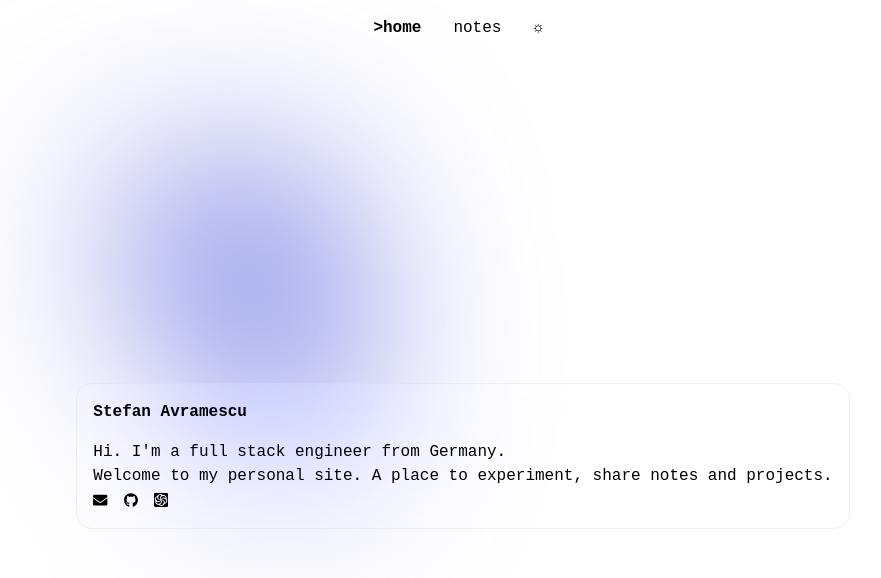
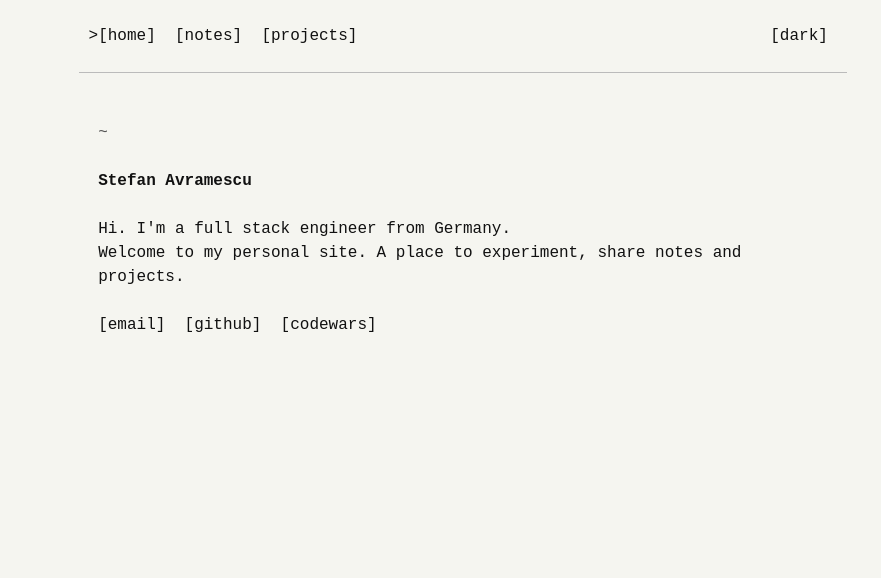
Before and after one commit to StefanAvra/avra-dev, a SvelteKit app: page / in a window 1280 px wide. Shown: the top 578 px of the page, without its empty margins (177-1058 px from the left). Built offline with nearby package versions, Linux system fonts and the light colour scheme.

Commit message:
wip: diff-aware scramble effect and site overhaul

```diff
--- a/src/app.css
+++ b/src/app.css
@@ -5,134 +5,78 @@
 
 :root {
   font-family: 'Geist Mono Variable', monospace;
-  --bg-color: light-dark(white, black);
-  --card-color: light-dark(rgba(255, 255, 255, 0.15), rgba(17, 25, 40, 0.35));
-  --border-color: light-dark(
-    rgba(209, 213, 219, 0.3),
-    rgba(255, 255, 255, 0.15)
-  );
-  --font-color: light-dark(black, white);
-  --card-transform: rotate3d(1, 1, 0, 0deg);
   color-scheme: light dark;
+
+  --bg:        light-dark(#f5f5f0, #0d0d0d);
+  --bg-subtle: light-dark(#e8e8e3, #141414);
+  --fg:        light-dark(#111111, #e8e8e8);
+  --fg-muted:  light-dark(#555555, #666666);
+  --accent:    light-dark(#1a7a3a, #33cc66);
+  --border:    light-dark(#bbbbbb, #333333);
 }
 
 body {
   margin: 0;
-  background-color: var(--bg-color);
-  color: var(--font-color);
-  position: relative;
+  background-color: var(--bg);
+  color: var(--fg);
 }
 
 main {
-  height: 100vh;
-  height: 100svh;
-  display: flex;
-  justify-content: center;
-  align-items: center;
+  max-width: 80ch;
+  margin: 0 auto;
+  padding: 2lh 2ch;
 }
 
 a {
-  color: var(--font-color);
-}
-
-em {
-  font-style: italic;
-}
-
-.blob {
-  transform-origin: 20% 40%;
-  scale: 40%;
-}
-
-.not-safari .blob {
-  /* safari glitches during animation */
-  animation: move 100s infinite alternate;
-}
-
-.blob-1 {
-  color: light-dark(white, black);
-}
-
-.blob-2 {
-  color: light-dark(#2e39d3, #00087c);
-}
-
-.blob-3 {
-  color: light-dark(white, black);
-}
-
-.blob-4 {
-  color: light-dark(white, black);
-}
-
-.blob-5 {
-  color: light-dark(#2e39d3, #00087c);
-}
-
-.blob-6 {
-  color: light-dark(hsl(181, 100%, 41%), hsl(165, 100%, 50%));
-}
-
-.not-safari .blob-6 {
-  animation: rotate-hue 120s infinite forwards, move 100s infinite alternate;
-}
-
-.card {
-  margin: 4px;
-  border: 1px solid var(--border-color);
-  backdrop-filter: blur(16px) saturate(180%);
-  -webkit-backdrop-filter: blur(16px) saturate(180%);
-  background-color: var(--card-color);
-  border-radius: 1em;
-  padding: 1em;
-  transform: var(--card-transform);
-  mix-blend-mode: normal;
+  color: var(--fg);
 }
 
 h1 {
   font-weight: 800;
-  margin: 0 0 1em 0;
+  margin: 0 0 1lh 0;
+}
+
+p {
+  margin: 0 0 1lh 0;
 }
 
 button {
   cursor: pointer;
 }
 
+.fg-muted {
+  color: var(--fg-muted);
+}
+
 .links {
   list-style-type: none;
   display: flex;
+  gap: 2ch;
+  padding: 0;
+  margin: 0;
 }
+
 .links a {
   text-decoration: none;
-}
-.links > *:not(:first-child) {
-  margin: 0 0 0 1rem;
-}
-
-.links svg,
-.links img {
-  display: inline-block;
-  height: 0.9em;
-  color: var(--font-color);
 }
 
 .tooltip {
   position: relative;
 }
+
 .tooltip-text {
   line-height: 1.5;
   box-sizing: border-box;
-  border: 0 solid #e2e8f0;
-  background-color: var(--card-color);
-  border-radius: 0.25rem;
+  background-color: var(--bg-subtle);
+  border: 1px solid var(--border);
   font-size: 1rem;
   text-align: center;
-  padding: 2px 6px;
+  padding: 0 1ch;
   z-index: 100;
   visibility: hidden;
   position: absolute;
-  top: 2em;
-  left: -50%;
+  top: 1lh;
+  left: 0;
   width: max-content;
 }
 
@@ -141,15 +85,13 @@ button {
   visibility: visible;
 }
 
-.text-smaller {
-  font-size: smaller;
+em {
+  font-style: italic;
 }
 
 code:not(pre > code) {
-  /* background: light-dark(rgba(0, 180, 99, 0.205), rgba(0, 255, 119, 0.315)); */
   color: light-dark(#555, #bbb);
-  font-weight:400;
-  /* border-radius: 2px; */
+  font-weight: 400;
 }
 
 p:has(.caution):hover .caution,
@@ -166,28 +108,6 @@ p:has(.caution):focus .caution {
   animation: caution 1s linear infinite forwards;
 }
 
-@media (prefers-color-scheme: dark) {
-  :root:not([data-theme="light"]) .invert-on-dark {
-    filter: invert(100%);
-  }
-  :root:not([data-theme="light"]) .blob {
-    mix-blend-mode: plus-lighter;
-  }
-  :root:not([data-theme="light"]) .card {
-    mix-blend-mode: hard-light;
-  }
-}
-
-:root[data-theme="dark"] .invert-on-dark {
-  filter: invert(100%);
-}
-:root[data-theme="dark"] .blob {
-  mix-blend-mode: plus-lighter;
-}
-:root[data-theme="dark"] .card {
-  mix-blend-mode: hard-light;
-}
-
 @keyframes caution {
   0% {
     background-position-x: 0;
@@ -197,37 +117,3 @@ p:has(.caution):focus .caution {
     background-position-x: 58px;
   }
 }
-
-@keyframes move {
-  0% {
-    rotate: 0deg;
-    scale: 0%;
-  }
-
-  2% {
-    scale: 20%;
-  }
-
-  100% {
-    rotate: 100deg;
-    scale: 50%;
-  }
-}
-
-@keyframes rotate-hue {
-  0% {
-    color: light-dark(hsl(0, 0%, 100%), hsl(0, 0%, 0%));
-  }
-
-  33% {
-    color: light-dark(hsl(277, 100%, 41%), hsl(283, 100%, 50%));
-  }
-
-  66% {
-    color: light-dark(hsl(181, 100%, 41%), hsl(165, 100%, 50%));
-  }
-
-  100% {
-    color: light-dark(hsl(0, 0%, 100%), hsl(0, 0%, 0%));
-  }
-}
--- a/src/lib/components/BlobBackground.svelte
+++ /dev/null
@@ -1,25 +0,0 @@
-<script lang="ts">
-	const circles = $derived(
-		Array.from({length: 6}, () => ({
-			cx: Math.floor(Math.random() *  900),
-			cy: Math.floor(Math.random() *  600)
-		}),
-		)
-	)
-</script>
-
-<div class="absolute inset-0 blur-[100px] transform-gpu pointer-events-none">
-	<svg viewBox="0 0 900 600" width="900" height="600" class="w-full h-full absolute">
-		<g>
-			{#each circles as { cx, cy }, i (i)}
-				<circle
-					class="blob blob-{i + 1}"
-					{cx}
-					{cy}
-					fill="currentColor"
-					r="357"
-				></circle>
-			{/each}
-		</g>
-	</svg>
-</div>
--- a/src/lib/components/Card.svelte
+++ /dev/null
@@ -1,10 +0,0 @@
-<script lang="ts">
-	let { children } = $props();
-</script>
-
-<div class="card">
-	{@render children()}
-</div>
-
-<style>
-</style>
--- a/src/lib/components/EmailTooltip.svelte
+++ b/src/lib/components/EmailTooltip.svelte
@@ -1,17 +1,4 @@
 <div class="tooltip" tabindex="0" aria-label="email me at hi@[this domain]" role="button">
-	<svg
-		aria-hidden="true"
-		focusable="false"
-		data-prefix="fas"
-		data-icon="envelope"
-		role="img"
-		xmlns="http://www.w3.org/2000/svg"
-		viewBox="0 0 512 512"
-	>
-		<path
-			fill="currentColor"
-			d="M502.3 190.8c3.9-3.1 9.7-.2 9.7 4.7V400c0 26.5-21.5 48-48 48H48c-26.5 0-48-21.5-48-48V195.6c0-5 5.7-7.8 9.7-4.7 22.4 17.4 52.1 39.5 154.1 113.6 21.1 15.4 56.7 47.8 92.2 47.6 35.7.3 72-32.8 92.3-47.6 102-74.1 131.6-96.3 154-113.7zM256 320c23.2.4 56.6-29.2 73.4-41.4 132.7-96.3 142.8-104.7 173.4-128.7 5.8-4.5 9.2-11.5 9.2-18.9v-19c0-26.5-21.5-48-48-48H48C21.5 64 0 85.5 0 112v19c0 7.4 3.4 14.3 9.2 18.9 30.6 23.9 40.7 32.4 173.4 128.7 16.8 12.2 50.2 41.8 73.4 41.4z"
-		></path>
-	</svg>
-	<div class="tooltip-text">email me at hi@[this domain]</div>
+	<span>[email]</span>
+	<div class="tooltip-text">hi@[this domain]</div>
 </div>
--- a/src/routes/+layout.svelte
+++ b/src/routes/+layout.svelte
@@ -2,7 +2,6 @@
 	import { onNavigate } from '$app/navigation';
 	import { resolve } from '$app/paths';
 	import { page } from '$app/state';
-	import BlobBackground from '$lib/components/BlobBackground.svelte';
 	import { scrambleAllOut } from '$lib/actions/scramble';
 	import '../app.css';
 
@@ -14,10 +13,6 @@
 			return;
 		}
 
-		// return new Promise((resolve) => {document.startViewTransition(async () => {
-		// 	resolve();
-		// 	await navigation.complete
-		// })})
 		return new Promise((resolve) => {
 			scrambleAllOut().then(() => {
 				document.startViewTransition(async () => {
@@ -45,20 +40,22 @@
 	}
 </script>
 
-<BlobBackground />
-
-<nav class="flex justify-center gap-8 p-4">
+<nav>
+	<div class="nav-links">
 		<a
 			href={resolve('/')}
-		class="aria-[current=page]:font-bold"
-		aria-current={page.url.pathname === '/' ? 'page' : undefined}>home</a
+			aria-current={page.url.pathname === '/' ? 'page' : undefined}>[home]</a
 		>
 		<a
 			href={resolve('/notes')}
-		class="aria-[current=page]:font-bold"
-		aria-current={page.url.pathname.startsWith('/notes') ? 'page' : undefined}>notes</a
+			aria-current={page.url.pathname.startsWith('/notes') ? 'page' : undefined}>[notes]</a
 		>
-	<button onclick={toggleTheme} aria-label="Toggle theme">{isDark ? '☀' : '☼'}</button>
+		<a
+			href={resolve('/projects')}
+			aria-current={page.url.pathname.startsWith('/projects') ? 'page' : undefined}>[projects]</a
+		>
+	</div>
+	<button onclick={toggleTheme}>{isDark ? '[light]' : '[dark]'}</button>
 </nav>
 
 {@render children()}
@@ -66,11 +63,38 @@
 <style>
 	nav {
 		view-transition-name: nav;
+		border-bottom: 1px solid var(--border);
+		padding: 1lh 2ch;
+		display: flex;
+		justify-content: space-between;
+		align-items: center;
+		max-width: 80ch;
+		margin: 0 auto;
 	}
-	nav > a[aria-current='page']::before {
+
+	.nav-links {
+		display: flex;
+		gap: 2ch;
+	}
+
+	nav a {
+		text-decoration: none;
+		position: relative;
+	}
+
+	nav a[aria-current='page']::before {
 		content: '>';
 		position: absolute;
 		translate: -1ch 0;
 		view-transition-name: active-page-indicator;
 	}
+
+	button {
+		background: none;
+		border: none;
+		padding: 0;
+		font-family: inherit;
+		font-size: inherit;
+		color: var(--fg);
+	}
 </style>
--- a/src/routes/+page.svelte
+++ b/src/routes/+page.svelte
@@ -1,11 +1,11 @@
 <script lang="ts">
-	import Card from '$lib/components/Card.svelte';
 	import EmailTooltip from '$lib/components/EmailTooltip.svelte';
+	import { scramble } from '$lib/actions/scramble';
 </script>
 
-<main>
-	<Card>
-		<h1>Stefan <span class="hover:font-bold">Avra</span>mescu</h1>
+<main use:scramble>
+	<p class="fg-muted">~</p>
+	<h1>Stefan Avramescu</h1>
 	<p>
 		Hi. I'm a full stack engineer from Germany.
 		<br />
@@ -14,32 +14,9 @@
 
 	<div class="links">
 		<EmailTooltip />
-
-			<a href="https://github.com/stefanavra" target="_blank" rel="noopener" aria-label="Github">
-				<svg
-					aria-hidden="true"
-					focusable="false"
-					data-prefix="fab"
-					data-icon="github"
-					role="img"
-					xmlns="http://www.w3.org/2000/svg"
-					viewBox="0 0 496 512"
+		<a href="https://github.com/stefanavra" target="_blank" rel="noopener">[github]</a>
+		<a href="https://www.codewars.com/users/avra" target="_blank" rel="noopener noreferrer"
+			>[codewars]</a
 		>
-					<path
-						fill="currentColor"
-						d="M165.9 397.4c0 2-2.3 3.6-5.2 3.6-3.3.3-5.6-1.3-5.6-3.6 0-2 2.3-3.6 5.2-3.6 3-.3 5.6 1.3 5.6 3.6zm-31.1-4.5c-.7 2 1.3 4.3 4.3 4.9 2.6 1 5.6 0 6.2-2s-1.3-4.3-4.3-5.2c-2.6-.7-5.5.3-6.2 2.3zm44.2-1.7c-2.9.7-4.9 2.6-4.6 4.9.3 2 2.9 3.3 5.9 2.6 2.9-.7 4.9-2.6 4.6-4.6-.3-1.9-3-3.2-5.9-2.9zM244.8 8C106.1 8 0 113.3 0 252c0 110.9 69.8 205.8 169.5 239.2 12.8 2.3 17.3-5.6 17.3-12.1 0-6.2-.3-40.4-.3-61.4 0 0-70 15-84.7-29.8 0 0-11.4-29.1-27.8-36.6 0 0-22.9-15.7 1.6-15.4 0 0 24.9 2 38.6 25.8 21.9 38.6 58.6 27.5 72.9 20.9 2.3-16 8.8-27.1 16-33.7-55.9-6.2-112.3-14.3-112.3-110.5 0-27.5 7.6-41.3 23.6-58.9-2.6-6.5-11.1-33.3 2.6-67.9 20.9-6.5 69 27 69 27 20-5.6 41.5-8.5 62.8-8.5s42.8 2.9 62.8 8.5c0 0 48.1-33.6 69-27 13.7 34.7 5.2 61.4 2.6 67.9 16 17.7 25.8 31.5 25.8 58.9 0 96.5-58.9 104.2-114.8 110.5 9.2 7.9 17 22.9 17 46.4 0 33.7-.3 75.4-.3 83.6 0 6.5 4.6 14.4 17.3 12.1C428.2 457.8 496 362.9 496 252 496 113.3 383.5 8 244.8 8zM97.2 352.9c-1.3 1-1 3.3.7 5.2 1.6 1.6 3.9 2.3 5.2 1 1.3-1 1-3.3-.7-5.2-1.6-1.6-3.9-2.3-5.2-1zm-10.8-8.1c-.7 1.3.3 2.9 2.3 3.9 1.6 1 3.6.7 4.3-.7.7-1.3-.3-2.9-2.3-3.9-2-.6-3.6-.3-4.3.7zm32.4 35.6c-1.6 1.3-1 4.3 1.3 6.2 2.3 2.3 5.2 2.6 6.5 1 1.3-1.3.7-4.3-1.3-6.2-2.2-2.3-5.2-2.6-6.5-1zm-11.4-14.7c-1.6 1-1.6 3.6 0 5.9 1.6 2.3 4.3 3.3 5.6 2.3 1.6-1.3 1.6-3.9 0-6.2-1.4-2.3-4-3.3-5.6-2z"
-					/>
-				</svg>
-			</a>
-
-			<a
-				href="https://www.codewars.com/users/avra"
-				target="_blank"
-				rel="noopener noreferrer"
-				aria-label="Codewars"
-			>
-				<img src="/codewars.svg" alt="" class="invert-on-dark" />
-			</a>
 	</div>
-	</Card>
 </main>
--- /dev/null
+++ b/src/routes/projects/+page.svelte
@@ -0,0 +1,41 @@
+<script lang="ts">
+	import { scramble } from '$lib/actions/scramble';
+</script>
+
+<main use:scramble>
+	<p class="fg-muted">~/projects</p>
+	<h1>Projects</h1>
+	<hr />
+	<ul>
+		<li>
+			<a href="https://github.com/stefanavra" target="_blank" rel="noopener">[stefanavra.dev]</a>
+			<p class="fg-muted">This personal site — built with SvelteKit.</p>
+		</li>
+	</ul>
+</main>
+
+<style>
+	hr {
+		border: none;
+		border-top: 1px solid var(--border);
+		margin: 1lh 0;
+	}
+
+	ul {
+		list-style: none;
+		padding: 0;
+		margin: 0;
+		display: flex;
+		flex-direction: column;
+		gap: 1lh;
+	}
+
+	li a {
+		text-decoration: none;
+		color: var(--accent);
+	}
+
+	li p {
+		margin: 0;
+	}
+</style>
```
Also changed, not shown: src/lib/actions/scramble.ts (+60 -5 lines), src/lib/components/ScrambleText.svelte (deleted, +0 -42 lines), src/routes/notes/+page.svelte (+34 -12 lines), src/routes/notes/[slug]/+page.svelte (+44 -4 lines). Lines whose indentation alone changed are shown as unchanged.
